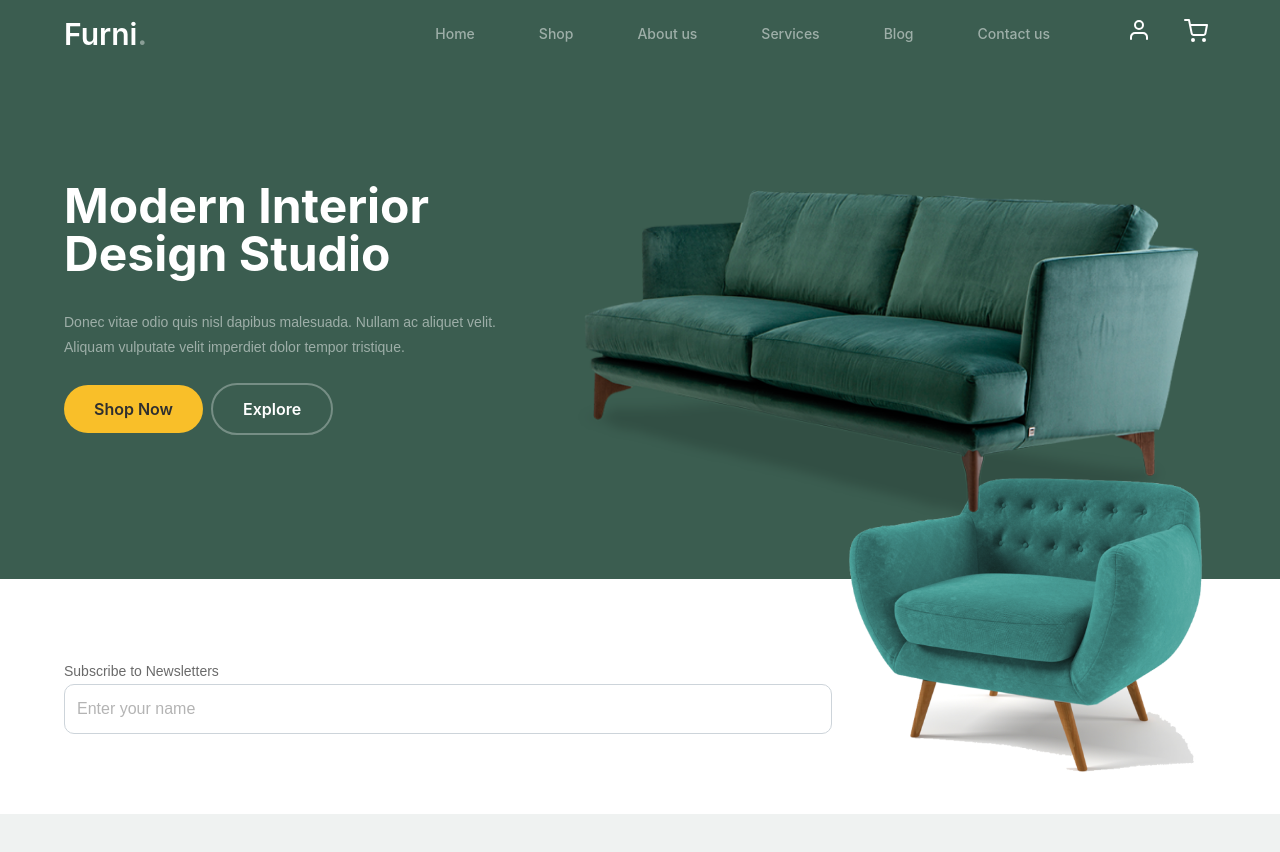
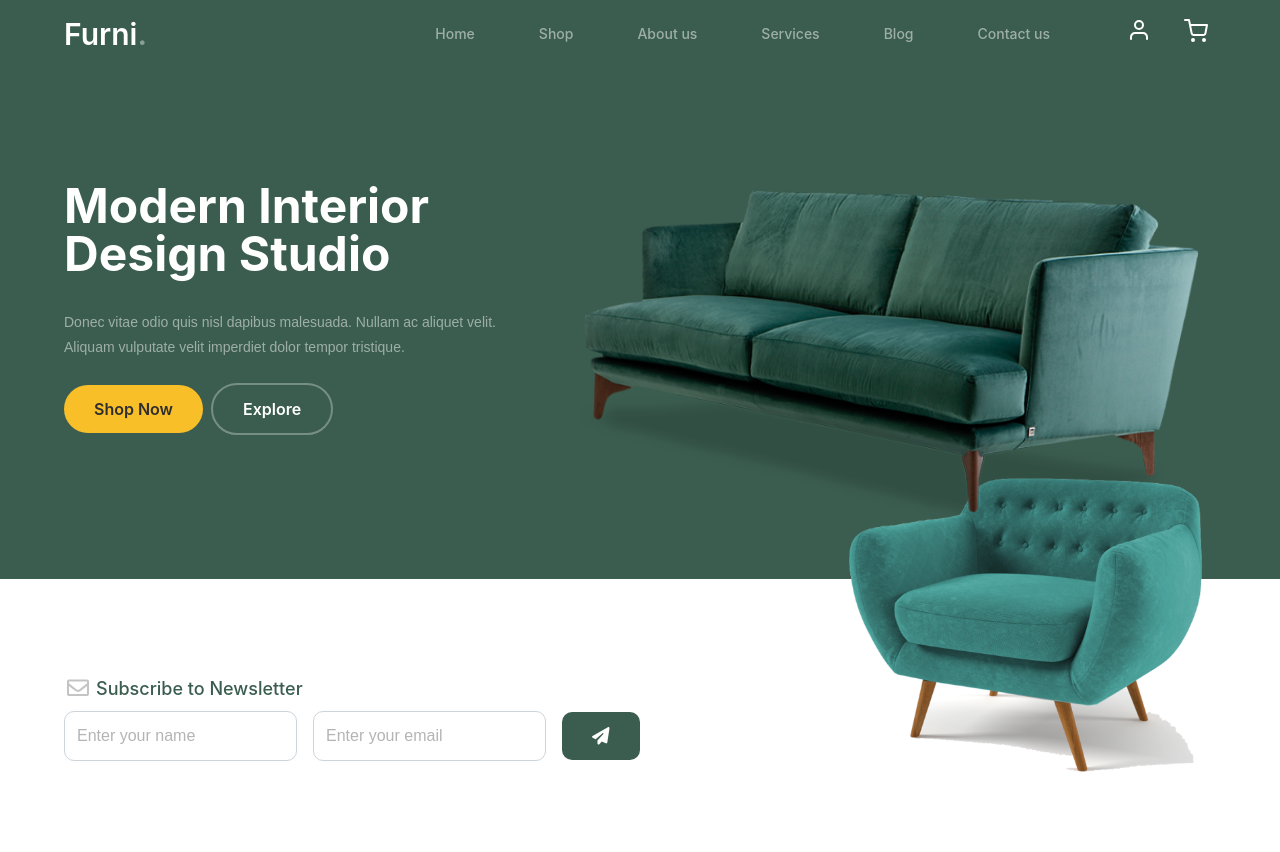
Before and after one commit to enamils/furnitures-react-project, a React (Vite) app: page / in a window 1280 px wide. Shown: the top 852 px of the page. Before the commit the page ends 814 px from the top, so only its background shows below. Built offline with nearby package versions, Linux system fonts and the light colour scheme; a web font is replaced by a local one.

Commit message:
feat: templating of subscribe component with input

```diff
--- a/src/components/Footer.tsx
+++ b/src/components/Footer.tsx
@@ -7,9 +7,13 @@ const Footer: React.FC = () => {
         <footer role="contentinfo" className="bg-white pt-20 pb-20">
             <div className="container max-w-6xl mx-auto relative">
                 <div className="absolute -top-[200px] right-0 z-1">
-                  <img src={sofaImg} alt="sofa" className="max-w-sm" />
+                    <img src={sofaImg} alt="sofa" className="max-w-sm"/>
                 </div>
-              <Subscribe />
+            </div>
+            <div className="px-10 py-4">
+                <div className="container max-w-6xl mx-auto relative">
+                    <Subscribe/>
+                </div>
             </div>
         </footer>
     );
--- a/src/components/Subscribe.tsx
+++ b/src/components/Subscribe.tsx
@@ -1,12 +1,31 @@
 import * as React from "react";
 import Input from "./UI/Input.tsx";
+import SubscribeButton from "./UI/SubscribeButton.tsx";
+import imgLetterOutline from "../assets/images/envelope-outline.svg"
 
 const Subscribe: React.FC = () => {
     return (
         <div className=" w-full">
             <div className="w-full lg:w-8/12">
-                <p>Subscribe to Newsletters</p>
-                <Input id="test" placeholder="Enter your name" className="w-full" />
+                <div className="mb-10 mt-28 lg:mt-0 lg:mb-20 relative z-2">
+                    <p className="flex text-lg text-[color:var(--primary)] mb-2 font-medium">
+                        <span className="mr-1">
+                            <img src={imgLetterOutline} alt="Image"/>
+                        </span>
+                        Subscribe to Newsletter
+                    </p>
+                    <form className="flex flex-wrap gap-4 items-center w-full">
+                        <div className="flex-none w-auto">
+                            <Input id="test" placeholder="Enter your name" type="text"/>
+                        </div>
+                        <div className="flex-none w-auto">
+                            <Input id="test1" placeholder="Enter your email" type="email"/>
+                        </div>
+                        <div className="flex-none w-auto">
+                            <SubscribeButton/>
+                        </div>
+                    </form>
+                </div>
             </div>
         </div>
     );
```
Lines whose indentation alone changed are shown as unchanged.
